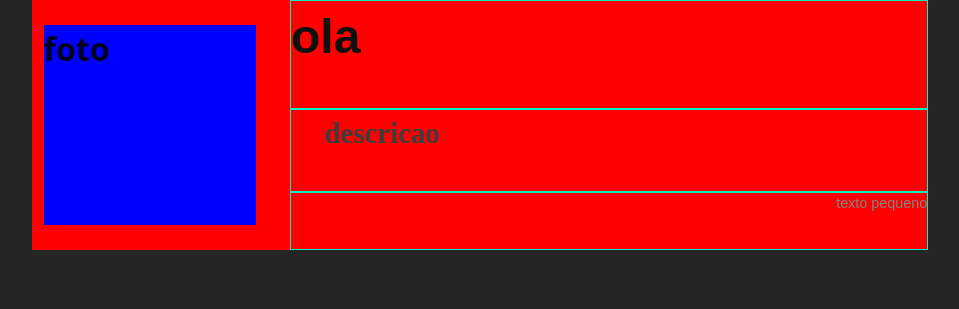
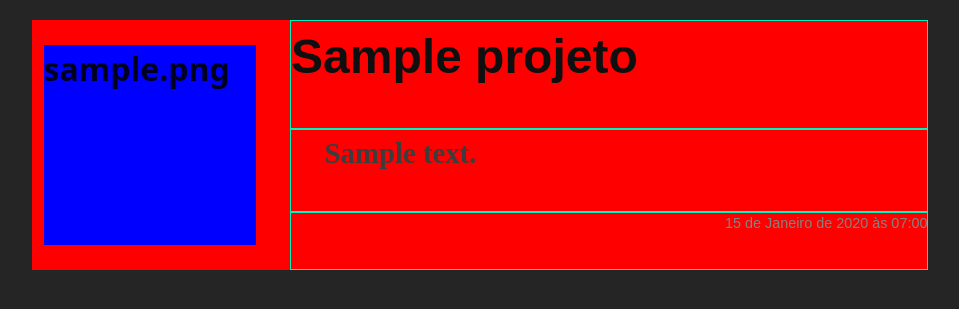
Before and after one commit to agostin-afk/tinder_de_projetos, a Django app: page / in a window 1280 px wide. Shown: the top 309 px of the page, without its empty margins (70-1029 px from the left). Run offline with Django 5.2, Linux system fonts and the light colour scheme; tables that the repository leaves empty hold one stand-in row (values such as "Sample post").

Commit message:
pag index teste com dados

```diff
--- a/base_static/global/css/_style.css
+++ b/base_static/global/css/_style.css
@@ -55,11 +55,10 @@
     max-width: 100%;
   }
   .projeto_single_feed{
-    position: absolute;
     display: grid;
     width: 70%;
     height: 250px;
-    margin-left: 8%;
+    margin: 20px 8%; /* Adiciona uma margem vertical de 20px */
     background-color: red;
     grid-template-columns: 1fr 3fr;
     grid-template-rows: auto auto auto;
--- a/projetos/templates/projetos/_index.html
+++ b/projetos/templates/projetos/_index.html
@@ -1,18 +1,20 @@
 {% extends "global/_base.html" %}
 {%block content%}
+
+{% for projeto in page_obj %}
       <div class="projeto_single_feed">
         <div class="foto_projeto">
-      <h1>foto</h1>
+          <h1>{{ projeto.logo }}</h1>
         </div>
         <div class="item titulo_projeto">
-      <h1>ola</h1>
+          <h1>{{projeto.nome}}</h1>
         </div>
         <div class="item descricao_projeto">
-      <h2>descricao</h2>
+          <h2>{{projeto.descricao}}</h2>
         </div>
         <div class="item data_criacao">
-      <p>texto pequeno</p>
+          <p>{{projeto.data_cadastro}}</p>
         </div>
     </div>
-
+{% endfor %}
 {%endblock content%}
```
Lines whose indentation alone changed are shown as unchanged.
